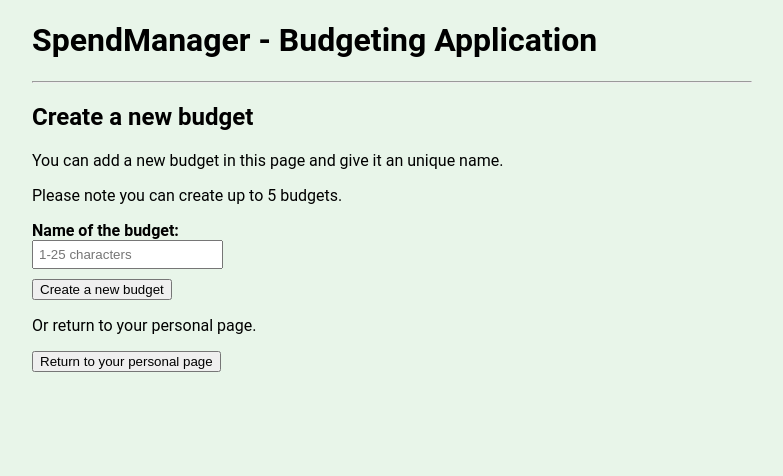
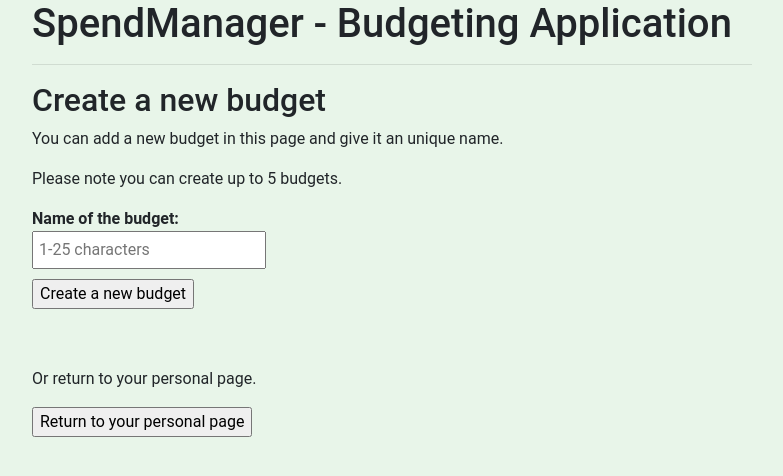
Before and after one commit to mikaelri/Budgeting-Application-Project, a Flask app: page /budget in a window 1280 px wide. Shown: the top 476 px of the page, without its empty margins (248-1031 px from the left). Run offline with Flask 3, Linux system fonts and the light colour scheme; some libraries are stand-ins or nearby versions.

Commit message:
update layout

```diff
--- a/templates/layout.html
+++ b/templates/layout.html
@@ -1,8 +1,11 @@
 <!doctype html>
-<html lang="en">
-<link rel="stylesheet" href="/static/main.css">
-<meta name="viewport" content="width=device-width, initial-scale=1">
-<title>Budgeting Application</title>
-<h1>SpendManager - Budgeting Application</h1>
-<hr>
+<head>
+    <html lang="en">
+        <link rel="stylesheet" href="https://stackpath.bootstrapcdn.com/bootstrap/4.5.0/css/bootstrap.min.css">
+        <meta name="viewport" content="width=device-width, initial-scale=1, shrint-to-fit=no">
+        <title>Budgeting Application</title>
+        <h1>SpendManager - Budgeting Application</h1>
+        <hr>
+        <link rel="stylesheet" href="/static/main.css">
+</head>
 {% block content %}{% endblock %}
```
